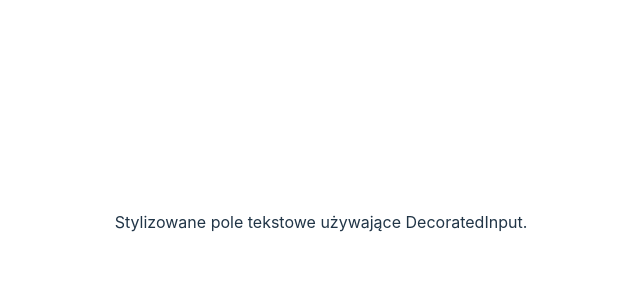
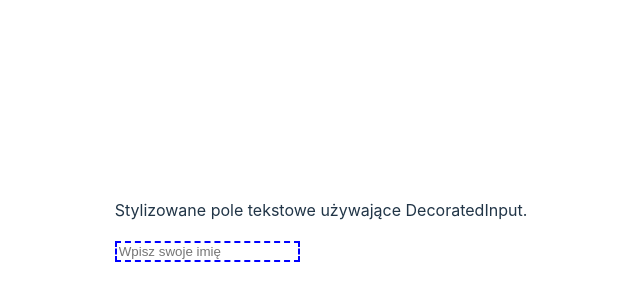
Before and after one commit to lukas-sikora/zadania-react, a React (Vite) app in the folder react-training/: page / in a window 1280 px wide. Shown: the part 178-478 px from the top of the page, without its empty margins (319-959 px from the left). Built offline with nearby package versions, Linux system fonts and the light colour scheme.

Commit message:
prop-drilling-task/2-solution

```diff
--- a/react-training/src/App.jsx
+++ b/react-training/src/App.jsx
@@ -1,3 +1,5 @@
+import DecoratedInput from "./components/DecoratedInput";
+
 const defaultInputConfig = {
   placeholder: "Wpisz swoje imię",
   borderStyle: "dashed",
@@ -8,6 +10,7 @@ const App = () => {
   return (
     <>
       <p>Stylizowane pole tekstowe używające DecoratedInput.</p>
+      <DecoratedInput {...defaultInputConfig} />
     </>
   );
 };
--- /dev/null
+++ b/react-training/src/components/DecoratedInput.jsx
@@ -0,0 +1,7 @@
+import Input from "./Input";
+
+const DecoratedInput = (props) => {
+  return <Input {...props} />;
+};
+
+export default DecoratedInput;
--- a/react-training/src/components/Input.jsx
+++ b/react-training/src/components/Input.jsx
@@ -1,5 +1,5 @@
-const Input = () => {
-  return <input type="text" />;
+const Input = ({ placeholder, ...style }) => {
+  return <input type="text" placeholder={placeholder} style={style} />;
 };
 
 export default Input;
```
